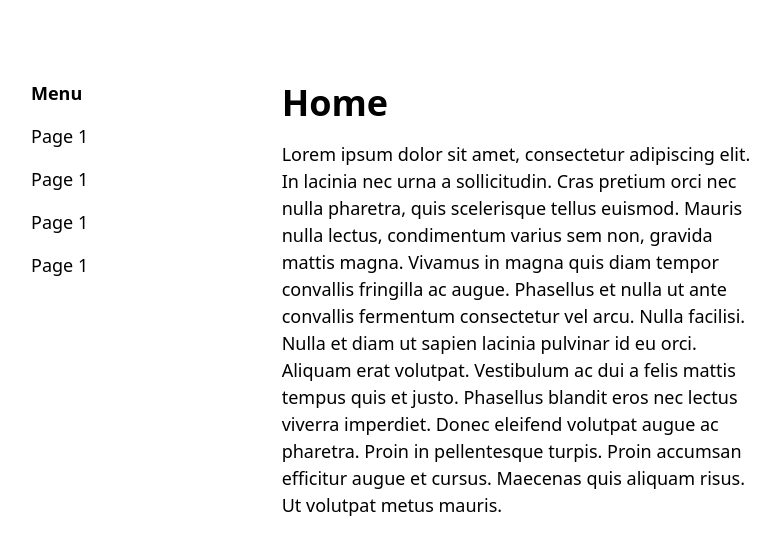
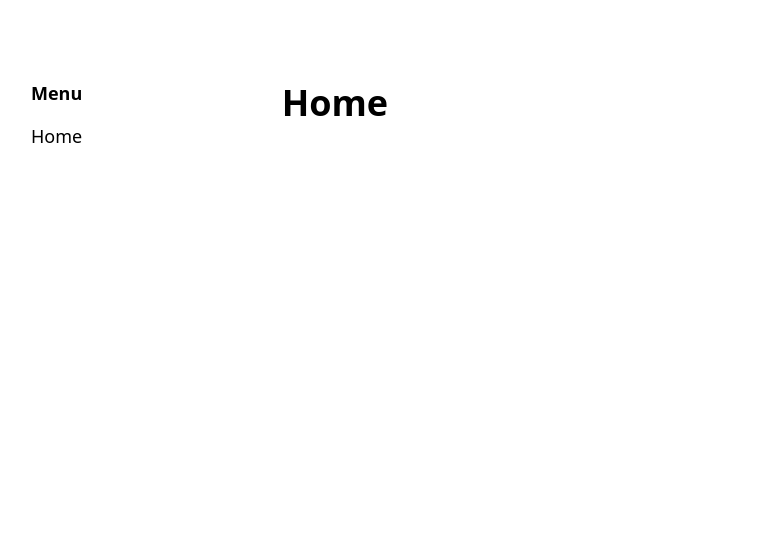
Before and after one commit to chibicode/prismic-nextjs-webinar, a Next.js app: page / in a window 1280 px wide. Shown: the top 554 px of the page, without its empty margins (241-1021 px from the left). Built offline with nearby package versions, Linux system fonts and the light colour scheme.

Commit message:
Add catch all routes

```diff
--- /dev/null
+++ b/components/layout.js
@@ -0,0 +1,29 @@
+import Link from 'next/link'
+
+export default function Layout({ title, menuItems, children }) {
+  return (
+    <div className='max-w-3xl mx-auto my-8 md:my-20 grid grid-cols-1 md:grid-cols-3 gap-8 md:gap-4 text-lg px-4'>
+      <div className='col-span-1 order-last md:order-first'>
+        <h2 className='font-bold mb-4'>Menu</h2>
+        <ul>
+          <li className='list-none mb-4'>
+            <Link href='/[[...slug]]' as='/'>
+              <a>Home</a>
+            </Link>
+          </li>
+          {menuItems.map(({ slug, title }) => (
+            <li className='list-none mb-4' key={slug}>
+              <Link href='/[[...slug]]' as={`/${slug}`}>
+                <a>{title}</a>
+              </Link>
+            </li>
+          ))}
+        </ul>
+      </div>
+      <div className='col-span-2'>
+        <h1 className='text-4xl font-bold leading-tight mb-4'>{title}</h1>
+        {children}
+      </div>
+    </div>
+  )
+}
--- /dev/null
+++ b/next.config.js
@@ -0,0 +1,5 @@
+module.exports = {
+  experimental: {
+    optionalCatchAll: true
+  }
+}
--- /dev/null
+++ b/pages/[[...slug]].js
@@ -0,0 +1,5 @@
+import Layout from '../components/layout'
+
+export default function Page() {
+  return <Layout title='Home' menuItems={[]}></Layout>
+}
--- a/pages/api/hello.js
+++ /dev/null
@@ -1,6 +0,0 @@
-// Next.js API route support: https://nextjs.org/docs/api-routes/introduction
-
-export default (req, res) => {
-  res.statusCode = 200
-  res.json({ name: 'John Doe' })
-}
--- a/pages/index.js
+++ /dev/null
@@ -1,33 +0,0 @@
-import Head from 'next/head'
-
-export default function Home() {
-  return (
-    <div className='max-w-3xl mx-auto my-8 md:my-20 grid grid-cols-1 md:grid-cols-3 gap-8 md:gap-4 text-lg px-4'>
-      <div className='col-span-1 order-last md:order-first'>
-        <h2 className='font-bold mb-4'>Menu</h2>
-        <ul>
-          <li className='list-none mb-4'>Page 1</li>
-          <li className='list-none mb-4'>Page 1</li>
-          <li className='list-none mb-4'>Page 1</li>
-          <li className='list-none mb-4'>Page 1</li>
-        </ul>
-      </div>
-      <div className='col-span-2'>
-        <h1 className='text-4xl font-bold leading-tight mb-4'>Home</h1>
-        <p>
-          Lorem ipsum dolor sit amet, consectetur adipiscing elit. In lacinia
-          nec urna a sollicitudin. Cras pretium orci nec nulla pharetra, quis
-          scelerisque tellus euismod. Mauris nulla lectus, condimentum varius
-          sem non, gravida mattis magna. Vivamus in magna quis diam tempor
-          convallis fringilla ac augue. Phasellus et nulla ut ante convallis
-          fermentum consectetur vel arcu. Nulla facilisi. Nulla et diam ut
-          sapien lacinia pulvinar id eu orci. Aliquam erat volutpat. Vestibulum
-          ac dui a felis mattis tempus quis et justo. Phasellus blandit eros nec
-          lectus viverra imperdiet. Donec eleifend volutpat augue ac pharetra.
-          Proin in pellentesque turpis. Proin accumsan efficitur augue et
-          cursus. Maecenas quis aliquam risus. Ut volutpat metus mauris.
-        </p>
-      </div>
-    </div>
-  )
-}
```
Also changed, not shown: public/vercel.svg (deleted).
